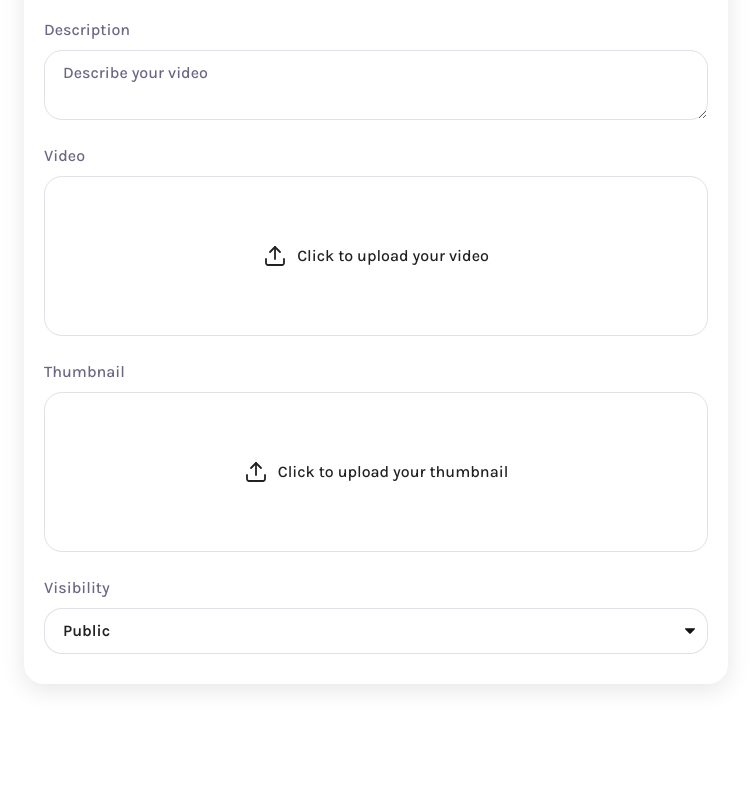
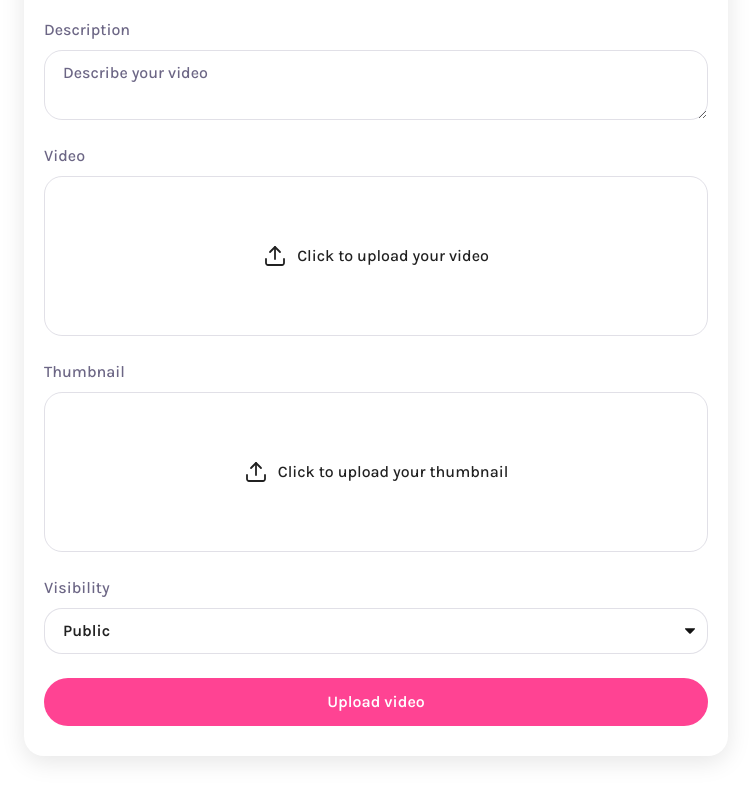
Before and after one commit to mhafez6/loomi, a Next.js app: page /upload in a window 1280 px wide. Shown: the part 320-1120 px from the top of the page, without its empty margins (264-1015 px from the left). Before the commit the page ends 1084 px from the top, so only its background shows below. Built offline with nearby package versions, Linux system fonts and the light colour scheme.

Commit message:
upload thing working

```diff
--- a/app/(root)/upload/page.tsx
+++ b/app/(root)/upload/page.tsx
@@ -1,19 +1,23 @@
 "use client";
 import FileInput from "@/components/FileInput";
 import FormField from "@/components/FormField";
-import { ChangeEvent, useState } from "react";
+import { MAX_THUMBNAIL_SIZE, MAX_VIDEO_SIZE } from "@/constants";
+import { useFileInput } from "@/lib/hooks/useFIleInput";
+import { ChangeEvent, FormEvent, useState } from "react";
 
 const Page = () => {
   const [formData, setFormData] = useState({
     title: "",
     description: "",
-    visiblity: "public",
+    visibility: "public",
   });
 
-  const video = {};
-  const thumbnail = {};
+  const [isSubmitting, setIsSubmitting] = useState(false)
 
-  const [error, setError] = useState(null);
+  const video = useFileInput(MAX_VIDEO_SIZE);
+  const thumbnail = useFileInput(MAX_THUMBNAIL_SIZE);
+
+  const [error, setError] = useState('');
 
   const handleInputChange = (
     e: ChangeEvent<HTMLInputElement | HTMLTextAreaElement | HTMLSelectElement>
@@ -23,12 +27,39 @@ const Page = () => {
     setFormData((prevState) => ({ ...prevState, [name]: value }));
   };
 
+  const handleSubmit = async (e: FormEvent) => {
+    e.preventDefault();
+
+    setIsSubmitting(true);
+
+    try {
+      if (!video.file || !thumbnail.file){
+        setError("You have to upload a video AND thumbnail")
+        return
+      }
+      if (!formData.title || !formData.description){
+        setError("Add a title and description")
+        return
+      }
+
+        // upload video to bunny
+        // uplaod thumbnail to db
+        // attach thumbnail to video
+        // create a new DB entry for vid metadata
+
+    } catch (error) {
+      console.log("error submitting form", error)
+    } finally {
+      setIsSubmitting(false)
+    }
+  }
+
   return (
     <div className="wrapper-md upload-page">
       <h1>Upload a video</h1>
       {error && <div className="error-field">{error}</div>}
 
-      <form className="rounded-20 shadow-10 gap-6 w-full flex flex-col px-5 py-7.5">
+      <form className="rounded-20 shadow-10 gap-6 w-full flex flex-col px-5 py-7.5" onSubmit={handleSubmit}>
         <FormField
           id="title"
           label="Title"
@@ -37,7 +68,7 @@ const Page = () => {
           onChange={handleInputChange}
         />
         <FormField
-          id="Description"
+          id="description"
           label="Description"
           value={formData.description}
           placeholder="Describe your video"
@@ -75,9 +106,9 @@ const Page = () => {
 
 
         <FormField
-          id="Visibility"
+          id="visibility"
           label="Visibility"
-          value={formData.visiblity}
+          value={formData.visibility}
           as="select"
           options={[
             { value: "public", label: "Public" },
@@ -85,6 +116,10 @@ const Page = () => {
           ]}
           onChange={handleInputChange}
         />
+
+        <button type="submit" disabled={isSubmitting} className="submit-button">
+          {isSubmitting ? ('Pploading...') : "Upload video"}
+        </button>
       </form>
     </div>
   );
--- a/components/FileInput.tsx
+++ b/components/FileInput.tsx
@@ -1,4 +1,5 @@
 import Image from "next/image";
+// 1:50
 
 const FileInput = ({
   id,
--- a/components/FormField.tsx
+++ b/components/FormField.tsx
@@ -1,51 +1,46 @@
-import React from 'react'
+import React from "react";
 
-const FormField = ({id, label, type = "text", value, onChange,
-  placeholder, as = 'input', options = []}: FormFieldProps) => {
+const FormField = ({
+  id,
+  label,
+  type = "text",
+  value,
+  onChange,
+  placeholder,
+  as = "input",
+  options = [],
+}: FormFieldProps) => {
+  return (
+    <div className="form-field">
+      <label htmlFor="{id}">{label}</label>
 
-  const InputToRender = ({type} : {type: string}) => {
-    if(type === 'textarea'){
-      return <textarea
+      {as === "textarea" ? (
+        <textarea
           id={id}
           name={id}
           value={value}
           onChange={onChange}
           placeholder={placeholder}
-
         />
-
-    } else if (type === 'select'){
-      return <select
-      id={id}
-      name={id}
-      value={value}
-      onChange={onChange}
-      >
-        {options.map(({label, value}) => (
-          <option value={value} key={label}>{label}</option>
+      ) : as === "select" ? (
+        <select id={id} name={id} value={value} onChange={onChange}>
+          {options.map(({ label, value }) => (
+            <option value={value} key={label}>
+              {label}
+            </option>
           ))}
         </select>
-
-    } else {
-      return <input
+      ) : (
+        <input
           id={id}
           name={id}
           value={value}
           onChange={onChange}
           placeholder={placeholder}
+        />
+      )}
+    </div>
+  );
+};
 
-      />
-
-    }
-
-  }
-  return (
-    <div className='form-field'>
-      <label htmlFor="{id}">{label}</label>
-
-      <InputToRender type={as} />
-    </div>
-  )
-}
-
-export default FormField
+export default FormField;
--- /dev/null
+++ b/lib/hooks/useFIleInput.ts
@@ -0,0 +1,48 @@
+import { useState, useRef, ChangeEvent } from "react"
+
+export const useFileInput = (max: number) =>  {
+  const [file, setFile] = useState<File | null>(null)
+  const [previewUrl, setPreviewUrl] = useState('')
+  const [duration, setDuration] = useState(0)
+  const inputRef = useRef<HTMLInputElement>(null)
+
+  const handleFileChange = (e: ChangeEvent<HTMLInputElement>) => {
+    if(e.target.files?.[0]) {
+      const selectedFile = e.target.files[0]
+
+      if (selectedFile.size > max) return;
+
+      if (previewUrl) URL.revokeObjectURL(previewUrl)
+      setFile(selectedFile)
+
+      const objectUrl = URL.createObjectURL(selectedFile)
+
+      setPreviewUrl(objectUrl)
+
+      if(selectedFile.type.startsWith('video')) {
+        const video = document.createElement('video')
+        video.preload = 'metadata'
+        video.onloadedmetadata = () => {
+          if(isFinite(video.duration) && video.duration > 0){
+            setDuration(Math.round(video.duration))
+          } else {
+            setDuration(0)
+          }
+          URL.revokeObjectURL(video.src)
+        }
+      }
+    }
+  }
+
+  const resetFile = () => {
+    if(previewUrl) URL.revokeObjectURL(previewUrl);
+
+    setFile(null);
+    setPreviewUrl('')
+    setDuration(0);
+
+    if(inputRef.current) inputRef.current.value = ''
+  }
+
+  return {file, previewUrl, duration, inputRef, handleFileChange, resetFile}
+}
```
Lines whose indentation alone changed are shown as unchanged.
